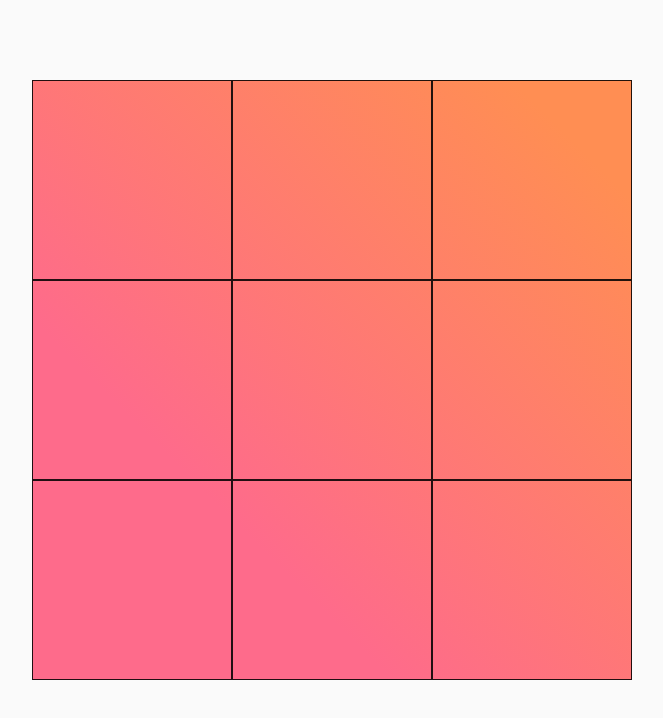
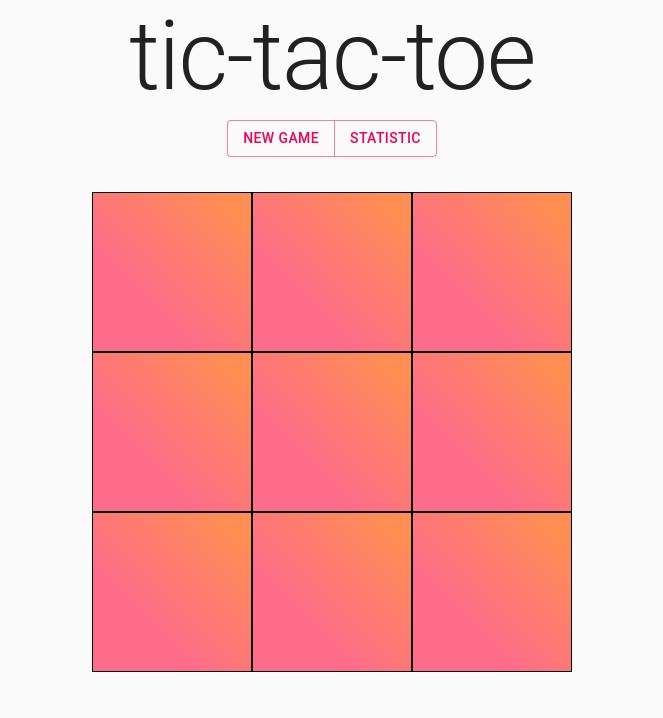
Before and after one commit to ElenaNam/react-game, a React app: page / in a window 1280 px wide. Shown: the top 718 px of the page, without its empty margins (308-971 px from the left). Built offline with nearby package versions, Linux system fonts and the light colour scheme.

Commit message:
feat: add top buttons

```diff
--- a/src/components/App.tsx
+++ b/src/components/App.tsx
@@ -2,15 +2,31 @@ import React from "react";
 import { makeStyles } from "@material-ui/core/styles";
 import Field from "./Field/Field";
 import Game from "./Game/Game";
+import BtnGroup from "./BtnGroup/BtnGroup";
+import Settings from "./Settings/Settings";
+import { Typography } from "@material-ui/core";
 
 export const useStyles = makeStyles(() => ({
   root: {
     display: "flex",
-    width: "100%",
+    flexDirection: "column",
+    width: "90%",
     height: "95vh",
     margin: "0 auto",
-    padding: "1% 10%",
+    // padding: "1% 10%",
     textAlign: "center",
+    //border: "1px solid",
+  },
+  top: {
+    margin: "0 auto",
+    position: "relative",
+    display: "flex",
+    width: "60%",
+    justifyContent: "center",
+    /* border: "1px solid red", */
+    //margin: "0 auto",
+    //padding: "1% 10%",
+    //textAlign: "center",
   },
 }));
 
@@ -18,7 +34,13 @@ export default function App(): JSX.Element {
   const classes = useStyles();
   return (
     <div className={classes.root}>
+      <Typography variant="h1">tic-tac-toe</Typography>
       {/* <Field /> */}
+      <div className={classes.top}>
+        <BtnGroup />
+        {/* <Settings /> */}
+      </div>
+
       <Game name="123" />
     </div>
   );
--- /dev/null
+++ b/src/components/BtnGroup/BtnGroup.style.ts
@@ -0,0 +1,18 @@
+import { makeStyles, createStyles, Theme } from "@material-ui/core/styles";
+
+export const useStyles = makeStyles((theme: Theme) =>
+  createStyles({
+    root: {
+      //margin: "0 auto",
+      position: "absolute",
+      left: "auto",
+      right: "auto",
+      display: "flex",
+      flexDirection: "column",
+      alignItems: "center",
+      "& > *": {
+        margin: theme.spacing(1),
+      },
+    },
+  })
+);
--- /dev/null
+++ b/src/components/BtnGroup/BtnGroup.tsx
@@ -0,0 +1,21 @@
+import React from "react";
+import Button from "@material-ui/core/Button";
+import ButtonGroup from "@material-ui/core/ButtonGroup";
+
+import { useStyles } from "./BtnGroup.style";
+
+export default function BtnGroup(): JSX.Element {
+  const classes = useStyles();
+
+  return (
+    <div className={classes.root}>
+      <ButtonGroup
+        color="secondary"
+        aria-label="outlined secondary button group"
+      >
+        <Button>New Game</Button>
+        <Button>Statistic</Button>
+      </ButtonGroup>
+    </div>
+  );
+}
--- a/src/components/Game/Game.style.ts
+++ b/src/components/Game/Game.style.ts
@@ -1,23 +1,26 @@
 import CSS from "csstype";
 
 export const root: CSS.Properties = {
-  display: "flex",
+  /*   display: "flex",
+  height: "inherit",
   alignItems: "center",
   justifyContent: "center",
-  flexDirection: "column",
+  flexDirection: "column", */
+  //border: "1px solid yellow",
+  marginTop: "80px",
 };
 
 export const field: CSS.Properties = {
+  position: "relative",
   margin: "0 auto",
   display: "flex",
-  maxWidth: "600px",
-  maxHeight: "600px",
+  maxWidth: "480px",
+  maxHeight: "480px",
   /*   minHeight: "300px",
   minWidth: "300px", */
   width: "100%",
   height: "100%",
   flexWrap: "wrap",
-  background: "linear-gradient(45deg, #FE6B8B 30%, #FF8E53 90%)",
 };
 
 export const cell: CSS.Properties = {
@@ -25,11 +28,14 @@ export const cell: CSS.Properties = {
   display: "flex",
   width: "100%",
   height: "100%",
-  maxWidth: "200px",
-  maxHeight: "200px",
-  border: "1px solid",
+  minHeight: "100px",
+  minWidth: "100px",
+  maxWidth: "160px",
+  maxHeight: "160px",
+  border: "1px solid black",
   textAlign: "center",
   verticalAlign: "middle",
+  background: "linear-gradient(45deg, #FE6B8B 30%, #FF8E53 90%)",
 
   /*   &:hover: any {
     border: '1ps solid black'
@@ -37,7 +43,7 @@ export const cell: CSS.Properties = {
 };
 
 export const text: CSS.Properties = {
-  fontSize: "125px",
+  fontSize: "100px",
   color: "wheat",
   display: "flex",
   margin: "0 auto",
@@ -46,11 +52,22 @@ export const text: CSS.Properties = {
 };
 export const message: CSS.Properties = {
   position: "absolute",
-  top: "10px",
+  left: 0,
+  right: 0,
+  maxWidth: "480px",
+  maxHeight: "480px",
+  /*   minHeight: "300px",
+  minWidth: "300px", */
+  width: "100%",
+  height: "100%",
+  //top: "65px",
   fontSize: "60px",
-  color: "tomato",
+  color: "white",
+  padding: "5px",
   display: "flex",
   margin: "0 auto",
   justifyContent: "center",
   alignItems: "center",
+  backgroundColor: "rgba(0, 170, 238, 0.9)",
+  zIndex: 20,
 };
--- a/src/components/Game/Game.tsx
+++ b/src/components/Game/Game.tsx
@@ -1,7 +1,7 @@
 import React from "react";
 import { root, field, cell, text, message } from "./Game.style";
 import lineWin from "../../assets/data/lineWin";
-import { Container } from "@material-ui/core";
+import { Container, Paper } from "@material-ui/core";
 
 interface GameProps {
   name: "123";
@@ -118,6 +118,7 @@ class Game extends React.Component<GameProps, GameState> {
 
     return (
       <Container maxWidth="md" style={root}>
+        <Paper elevation={2} />
         {isEnd ? <div style={message}>{resultMessage}</div> : false}
         <div style={field}>
           {cells.map((item, i) => {
--- /dev/null
+++ b/src/components/Settings/Settings.tsx
@@ -0,0 +1,12 @@
+import React from "react";
+import Accord from "../Accord/Accord";
+import { useStyles } from "./Settings.style";
+
+export default function Settings(): JSX.Element {
+  const classes = useStyles();
+  return (
+    <div className={classes.root}>
+      <Accord />
+    </div>
+  );
+}
```
Also changed, not shown: src/components/Accord/Accord.style.ts (added, +22 -0 lines), src/components/Accord/Accord.tsx (added, +43 -0 lines), src/components/Field/Field.tsx (+9 -0 lines), src/components/Settings/Settings.style.ts (added, +21 -0 lines).
